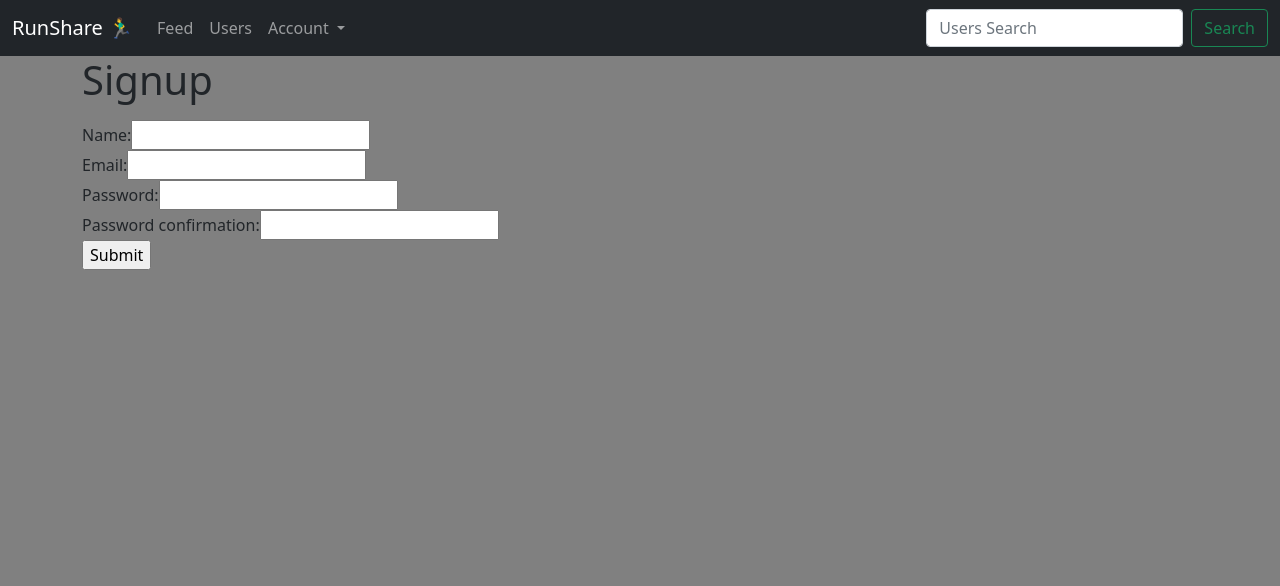
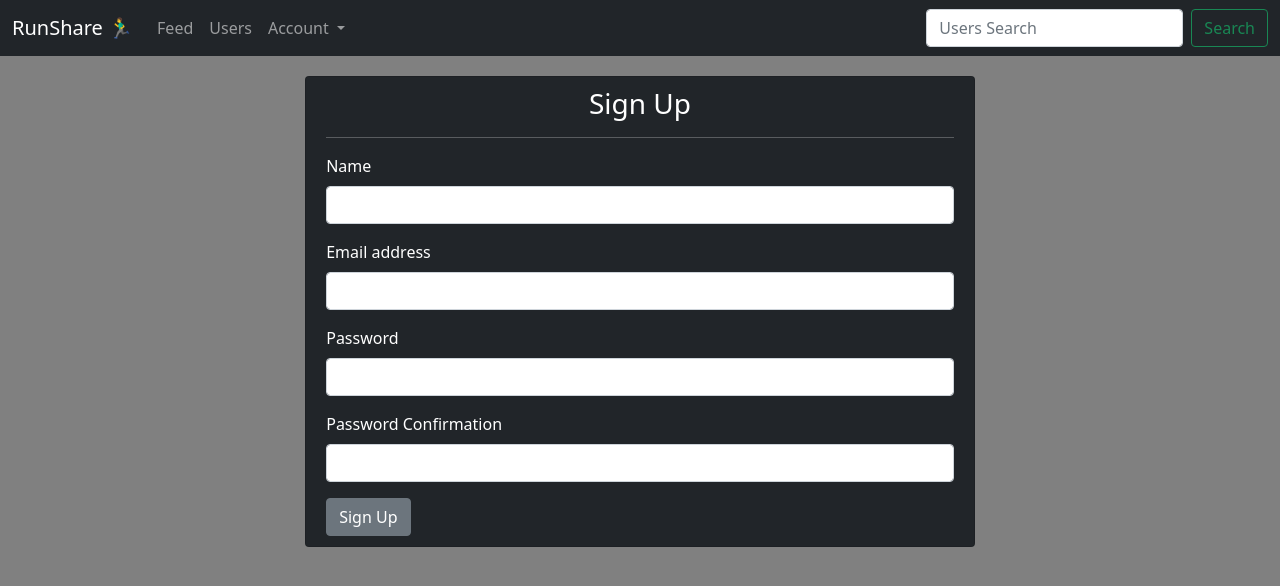
Before and after one commit to mikemorton72/capstone-project-vue-frontend, a Vue app: page /signup in a window 1280 px wide. Shown: the top 586 px of the page. Built offline with nearby package versions, Linux system fonts and the light colour scheme.

Commit message:
adds styling to signup and login pages

```diff
--- a/src/views/Login.vue
+++ b/src/views/Login.vue
@@ -1,12 +1,9 @@
 <template>
-  <div class="login">
-    <br />
-    <div class="alert alert-danger" role="alert" v-if="hasErrors()">
-      <ul>
-        <li v-for="error in errors" v-bind:key="error">{{ error }}</li>
-      </ul>
-    </div>
-    <form v-on:submit.prevent="submit()">
+  <div>
+    <div class="login card text-white bg-dark">
+      <form v-on:submit.prevent="submit()" style="margin: 10px 20px">
+        <h3 style="text-align: center">Login</h3>
+        <hr />
         <div class="mb-3">
           <label for="InputEmail1" class="form-label">Email address</label>
           <input
@@ -26,11 +23,26 @@
             v-model="newSessionParams.password"
           />
         </div>
-      <button type="submit" class="btn btn-dark">Log In</button>
+        <button type="submit" class="btn btn-secondary">Log In</button>
       </form>
     </div>
+    <div
+      class="alert alert-danger"
+      style="width: 60%; margin: 10px auto"
+      role="alert"
+      v-if="hasErrors()"
+    >
+      <p v-for="error in errors" v-bind:key="error">{{ error }}</p>
+    </div>
+  </div>
 </template>
-
+<style>
+.login {
+  width: 60%;
+  color: white;
+  margin: 20px auto;
+}
+</style>
 <script>
 import axios from "axios";
 
--- a/src/views/Signup.vue
+++ b/src/views/Signup.vue
@@ -1,31 +1,69 @@
 <template>
-  <div class="signup">
-    <form v-on:submit.prevent="submit()">
-      <h1>Signup</h1>
-      <ul>
-        <li v-for="error in errors" v-bind:key="error">{{ error }}</li>
-      </ul>
   <div>
-        <label>Name:</label>
-        <input type="text" v-model="newUserParams.name" />
+    <div class="signup card text-white bg-dark">
+      <form v-on:submit.prevent="submit()" style="margin: 10px 20px">
+        <h3 style="text-align: center">Sign Up</h3>
+        <hr />
+        <div class="mb-3">
+          <label for="Inputname1" class="form-label">Name</label>
+          <input
+            type="text"
+            class="form-control"
+            id="Inputname1"
+            aria-describedby="nameHelp"
+            v-model="newUserParams.name"
+          />
         </div>
-      <div>
-        <label>Email:</label>
-        <input type="email" v-model="newUserParams.email" />
+        <div class="mb-3">
+          <label for="InputEmail1" class="form-label">Email address</label>
+          <input
+            type="email"
+            class="form-control"
+            id="InputEmail1"
+            aria-describedby="emailHelp"
+            v-model="newUserParams.email"
+          />
         </div>
-      <div>
-        <label>Password:</label>
-        <input type="password" v-model="newUserParams.password" />
+        <div class="mb-3">
+          <label for="InputPassword1" class="form-label">Password</label>
+          <input
+            type="password"
+            class="form-control"
+            id="InputPassword1"
+            v-model="newUserParams.password"
+          />
         </div>
-      <div>
-        <label>Password confirmation:</label>
-        <input type="password" v-model="newUserParams.password_confirmation" />
+        <div class="mb-3">
+          <label for="InputPasswordConf1" class="form-label"
+            >Password Confirmation</label
+          >
+          <input
+            type="password"
+            class="form-control"
+            id="InputPasswordConf1"
+            v-model="newUserParams.password_confirmation"
+          />
         </div>
-      <input type="submit" value="Submit" />
+        <button type="submit" class="btn btn-secondary">Sign Up</button>
       </form>
     </div>
+    <div
+      class="alert alert-danger"
+      style="width: 60%; margin: 10px auto"
+      role="alert"
+      v-if="hasErrors()"
+    >
+      <p v-for="error in errors" v-bind:key="error">{{ error }}</p>
+    </div>
+  </div>
 </template>
-
+<style>
+.signup {
+  width: 60%;
+  color: white;
+  margin: 20px auto;
+}
+</style>
 <script>
 import axios from "axios";
 
@@ -33,6 +71,8 @@ export default {
   data: function () {
     return {
       newUserParams: {},
+      gender: "",
+      avatarImageUrl: `https://avatars.dicebear.com/api/male/dsgas.svg`,
       errors: [],
     };
   },
@@ -48,6 +88,13 @@ export default {
           this.errors = error.response.data.errors;
         });
     },
+    hasErrors: function () {
+      if (this.errors.length > 0) {
+        return true;
+      } else {
+        return false;
+      }
+    },
   },
 };
 </script>
--- a/src/views/UsersIndex.vue
+++ b/src/views/UsersIndex.vue
@@ -1,6 +1,8 @@
 <template>
   <div>
-    <div v-if="!loggedIn" style="text-align: center">Please log in to view users</div>
+    <div v-if="!loggedIn" style="text-align: center">
+      Please log in to view users
+    </div>
     <div v-if="loggedIn">
       <br />
       <h2 style="text-align: center; color: white">All Users</h2>
```
Lines whose indentation alone changed are shown as unchanged.
